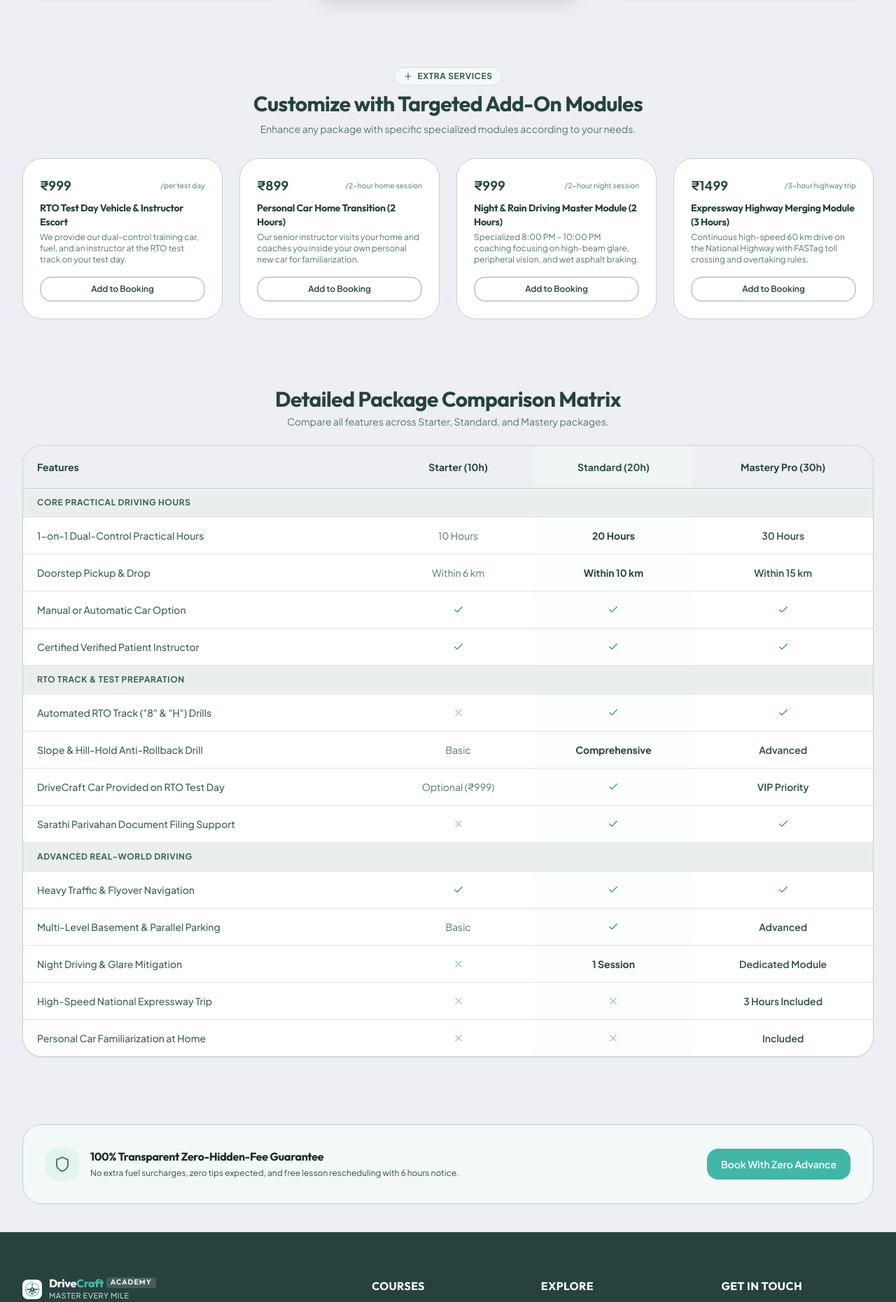
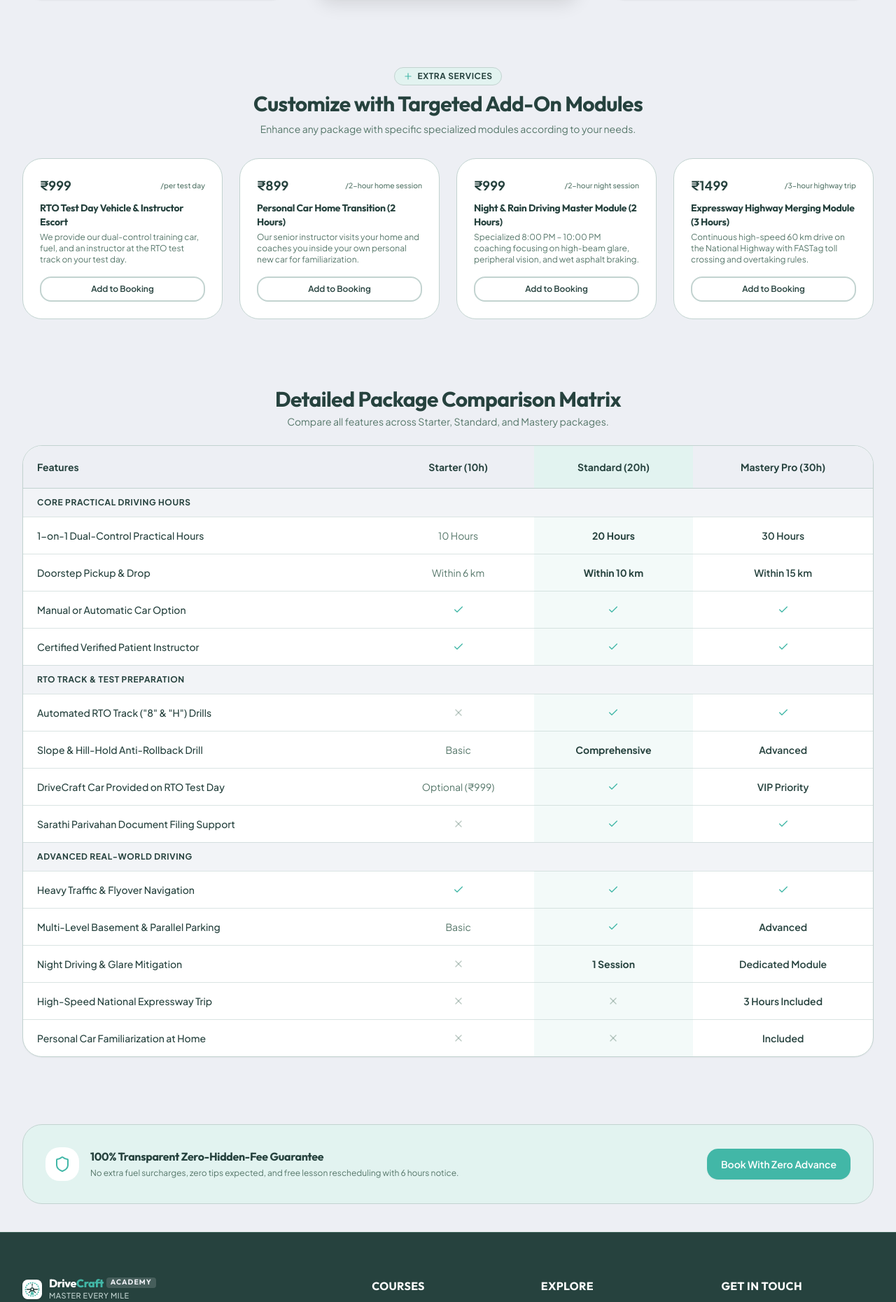
Before and after one commit to Ginuuuuu/Driving-School-Simple, a React (Vite) app: page /pricing in a window 1280 px wide. Shown: the part 1129-2989 px from the top of the page at 70% size. Built offline with nearby package versions, Linux system fonts and the light colour scheme.

Commit message:
feat: implement pricing page with package cards, add-on modules, and comparison table

```diff
--- a/src/pages/Pricing.tsx
+++ b/src/pages/Pricing.tsx
@@ -21,7 +21,7 @@ export const Pricing: React.FC = () => {
       />
 
       <div>
-        <h1 className="text-xl sm:text-2xl lg:text-3xl font-bold font-display text-slate-900 tracking-tight">
+        <h1 className="text-xl sm:text-2xl lg:text-3xl font-bold font-display text-[#26423E] tracking-tight">
           Pricing & Lesson Packages
         </h1>
       </div>
@@ -51,13 +51,13 @@ export const Pricing: React.FC = () => {
         className="space-y-6 sm:space-y-8"
       >
         <div className="text-center max-w-2xl mx-auto space-y-1.5 sm:space-y-2">
-          <div className="inline-flex items-center gap-1.5 px-3 py-0.5 sm:py-1 rounded-full text-xs font-bold uppercase tracking-wider bg-amber-50 text-amber-800 border border-amber-200">
-            <Plus className="w-3.5 h-3.5" /> Extra Services
+          <div className="inline-flex items-center gap-1.5 px-3 py-0.5 sm:py-1 rounded-full text-xs font-bold uppercase tracking-wider bg-[#E2F3F0] text-[#26423E] border border-[#C2D3D0]">
+            <Plus className="w-3.5 h-3.5 text-[#42B7A7]" /> Extra Services
           </div>
-          <h2 className="text-xl sm:text-3xl font-bold font-display text-slate-900">
+          <h2 className="text-xl sm:text-3xl font-bold font-display text-[#26423E]">
             Customize with Targeted Add-On Modules
           </h2>
-          <p className="text-xs sm:text-sm text-slate-600">
+          <p className="text-xs sm:text-sm text-[#56776A]">
             Enhance any package with specific specialized modules according to your needs.
           </p>
         </div>
@@ -66,17 +66,17 @@ export const Pricing: React.FC = () => {
           {pricing.addOns.map((addon) => (
             <div
               key={addon.id}
-              className="p-3.5 sm:p-6 rounded-2xl sm:rounded-3xl bg-white border border-slate-200 shadow-xs flex flex-col justify-between space-y-2.5 sm:space-y-4 hover-lift"
+              className="p-3.5 sm:p-6 rounded-2xl sm:rounded-3xl bg-white border border-[#C2D3D0] shadow-xs flex flex-col justify-between space-y-2.5 sm:space-y-4 hover-lift"
             >
               <div>
                 <div className="flex items-center justify-between gap-2 mb-1.5 sm:mb-2">
-                  <span className="text-base sm:text-lg font-bold text-slate-900">₹{addon.price}</span>
-                  <span className="text-[0.65rem] text-slate-500 font-medium">/{addon.perUnit}</span>
+                  <span className="text-base sm:text-lg font-bold text-[#26423E]">₹{addon.price}</span>
+                  <span className="text-[0.65rem] text-[#56776A] font-medium">/{addon.perUnit}</span>
                 </div>
-                <h3 className="text-xs sm:text-sm font-bold font-display text-slate-900">
+                <h3 className="text-xs sm:text-sm font-bold font-display text-[#26423E]">
                   {addon.title}
                 </h3>
-                <p className="text-[0.72rem] sm:text-xs text-slate-600 mt-1 leading-relaxed">
+                <p className="text-[0.72rem] sm:text-xs text-[#56776A] mt-1 leading-relaxed">
                   {addon.description}
                 </p>
               </div>
@@ -85,7 +85,7 @@ export const Pricing: React.FC = () => {
                 variant="outline"
                 size="sm"
                 onClick={() => onOpenBooking()}
-                className="w-full justify-center text-xs py-1.5 sm:py-2 hover:border-emerald-600 hover:text-emerald-700"
+                className="w-full justify-center text-xs py-1.5 sm:py-2 hover:border-[#42B7A7] hover:text-[#42B7A7]"
               >
                 Add to Booking
               </Button>
@@ -103,52 +103,52 @@ export const Pricing: React.FC = () => {
         className="space-y-6"
       >
         <div className="text-center max-w-2xl mx-auto">
-          <h2 className="text-2xl sm:text-3xl font-bold font-display text-slate-900">
+          <h2 className="text-2xl sm:text-3xl font-bold font-display text-[#26423E]">
             Detailed Package Comparison Matrix
           </h2>
-          <p className="mt-1 text-xs sm:text-sm text-slate-600">
+          <p className="mt-1 text-xs sm:text-sm text-[#56776A]">
             Compare all features across Starter, Standard, and Mastery packages.
           </p>
         </div>
 
-        <div className="bg-white rounded-3xl border border-slate-200 overflow-x-auto shadow-sm">
+        <div className="bg-white rounded-3xl border border-[#C2D3D0] overflow-x-auto shadow-sm">
           <table className="w-full text-left text-xs sm:text-sm border-collapse min-w-[600px]">
             <thead>
-              <tr className="border-b border-slate-200 bg-slate-50">
-                <th className="p-4 sm:p-5 font-bold text-slate-900">Features</th>
-                <th className="p-4 sm:p-5 font-bold text-slate-900 text-center">Starter (10h)</th>
-                <th className="p-4 sm:p-5 font-bold text-emerald-800 text-center bg-emerald-50/50">Standard (20h)</th>
-                <th className="p-4 sm:p-5 font-bold text-slate-900 text-center">Mastery Pro (30h)</th>
+              <tr className="border-b border-[#C2D3D0] bg-[#EDEFF4]">
+                <th className="p-4 sm:p-5 font-bold text-[#26423E]">Features</th>
+                <th className="p-4 sm:p-5 font-bold text-[#26423E] text-center">Starter (10h)</th>
+                <th className="p-4 sm:p-5 font-bold text-[#26423E] text-center bg-[#E2F3F0]">Standard (20h)</th>
+                <th className="p-4 sm:p-5 font-bold text-[#26423E] text-center">Mastery Pro (30h)</th>
               </tr>
             </thead>
-            <tbody className="divide-y divide-slate-100">
+            <tbody className="divide-y divide-[#C2D3D0]/60">
               {pricing.comparisonFeatures.map((cat, catIdx) => (
                 <React.Fragment key={catIdx}>
-                  <tr className="bg-slate-100/60">
-                    <td colSpan={4} className="p-3 px-5 text-xs font-bold uppercase tracking-wider text-slate-700">
+                  <tr className="bg-[#EDEFF4]/70">
+                    <td colSpan={4} className="p-3 px-5 text-xs font-bold uppercase tracking-wider text-[#26423E]">
                       {cat.category}
                     </td>
                   </tr>
                   {cat.features.map((feat, featIdx) => (
-                    <tr key={featIdx} className="hover:bg-slate-50/80 transition-colors">
-                      <td className="p-4 sm:px-5 font-medium text-slate-700">{feat.name}</td>
-                      <td className="p-4 text-center text-slate-600">
+                    <tr key={featIdx} className="hover:bg-[#EDEFF4]/50 transition-colors">
+                      <td className="p-4 sm:px-5 font-medium text-[#26423E]">{feat.name}</td>
+                      <td className="p-4 text-center text-[#56776A]">
                         {typeof feat.starter === 'boolean' ? (
-                          feat.starter ? <Check className="w-4 h-4 text-emerald-600 mx-auto" /> : <X className="w-4 h-4 text-slate-300 mx-auto" />
+                          feat.starter ? <Check className="w-4 h-4 text-[#42B7A7] mx-auto" /> : <X className="w-4 h-4 text-[#56776A]/40 mx-auto" />
                         ) : (
                           feat.starter
                         )}
                       </td>
-                      <td className="p-4 text-center font-bold text-emerald-900 bg-emerald-50/30">
+                      <td className="p-4 text-center font-bold text-[#26423E] bg-[#E2F3F0]/40">
                         {typeof feat.standard === 'boolean' ? (
-                          feat.standard ? <Check className="w-4 h-4 text-emerald-600 mx-auto" /> : <X className="w-4 h-4 text-slate-300 mx-auto" />
+                          feat.standard ? <Check className="w-4 h-4 text-[#42B7A7] mx-auto" /> : <X className="w-4 h-4 text-[#56776A]/40 mx-auto" />
                         ) : (
                           feat.standard
                         )}
                       </td>
-                      <td className="p-4 text-center font-semibold text-slate-800">
+                      <td className="p-4 text-center font-semibold text-[#26423E]">
                         {typeof feat.mastery === 'boolean' ? (
-                          feat.mastery ? <Check className="w-4 h-4 text-emerald-600 mx-auto" /> : <X className="w-4 h-4 text-slate-300 mx-auto" />
+                          feat.mastery ? <Check className="w-4 h-4 text-[#42B7A7] mx-auto" /> : <X className="w-4 h-4 text-[#56776A]/40 mx-auto" />
                         ) : (
                           feat.mastery
                         )}
@@ -168,17 +168,17 @@ export const Pricing: React.FC = () => {
         whileInView={{ opacity: 1, scale: 1 }}
         viewport={{ once: true, margin: "-30px" }}
         transition={{ duration: 0.45 }}
-        className="p-6 sm:p-8 rounded-3xl bg-emerald-50 border border-emerald-200 flex flex-col sm:flex-row items-center justify-between gap-6 shadow-xs"
+        className="p-6 sm:p-8 rounded-3xl bg-[#E2F3F0] border border-[#C2D3D0] flex flex-col sm:flex-row items-center justify-between gap-6 shadow-xs"
       >
         <div className="flex items-center gap-4">
-          <div className="w-12 h-12 rounded-2xl bg-emerald-100 text-emerald-700 flex items-center justify-center shrink-0">
+          <div className="w-12 h-12 rounded-2xl bg-white text-[#42B7A7] flex items-center justify-center shrink-0 shadow-xs">
             <Shield className="w-6 h-6" />
           </div>
           <div>
-            <h3 className="text-base font-bold font-display text-emerald-950">
+            <h3 className="text-base font-bold font-display text-[#26423E]">
               100% Transparent Zero-Hidden-Fee Guarantee
             </h3>
-            <p className="text-xs text-emerald-800 leading-relaxed mt-0.5">
+            <p className="text-xs text-[#56776A] leading-relaxed mt-0.5">
               No extra fuel surcharges, zero tips expected, and free lesson rescheduling with 6 hours notice.
             </p>
           </div>
```
